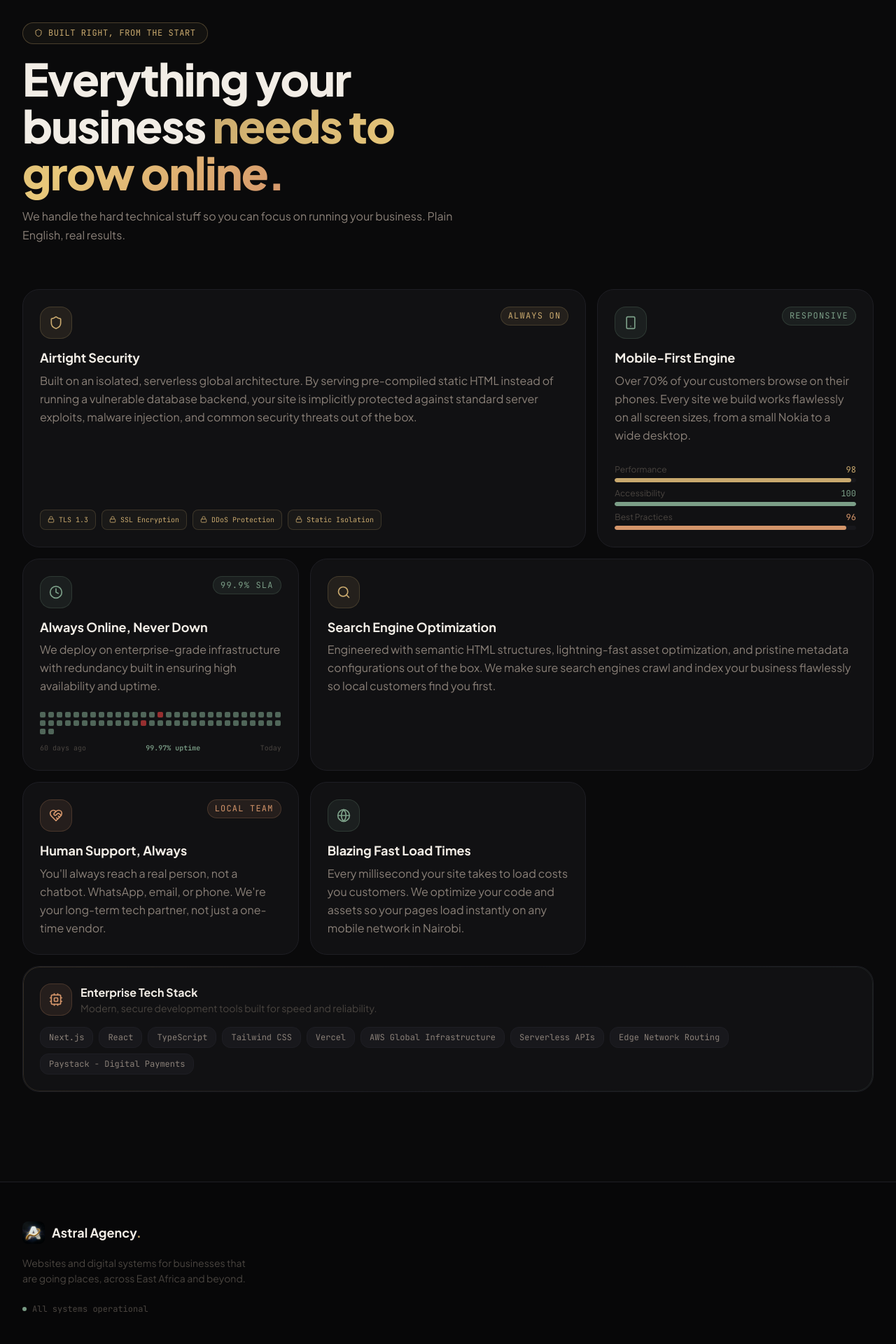
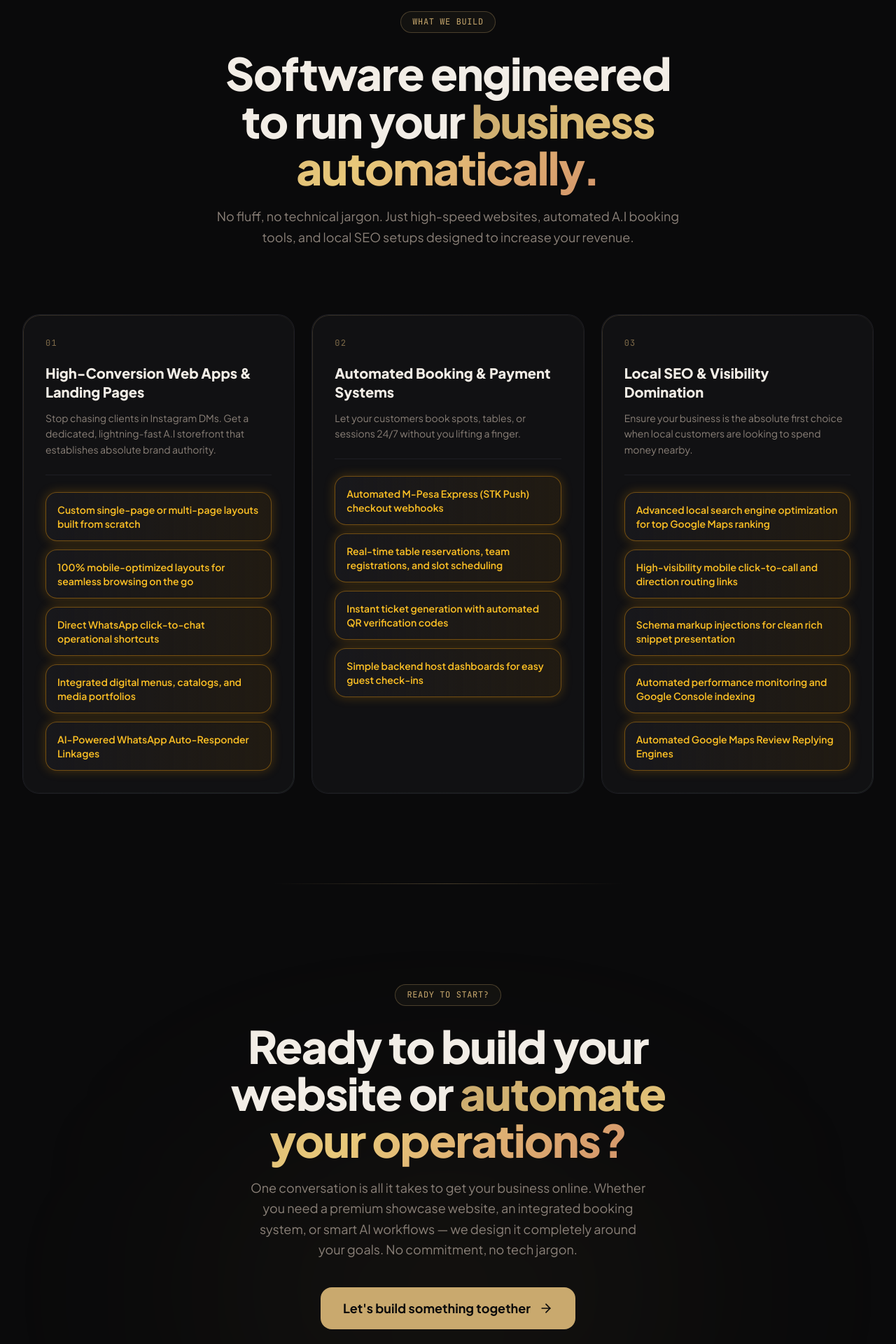
Before and after one commit to kangman19/agency-portfolio, a Next.js app: page /services in a window 1280 px wide. Shown: the part 160-2080 px from the top of the page at 70% size. Built offline with nearby package versions, Linux system fonts and the light colour scheme.

Commit message:
feat: AI features highlighted, golden buttons implemented for services provided, refactored services CTA

```diff
--- a/app/services/page.tsx
+++ b/app/services/page.tsx
@@ -1,19 +1,19 @@
 import type { Metadata } from "next";
 import { SITE } from "@/lib/content";
-import TrustGridSection from "@/components/trust-grid/TrustGridSection";
+import ServicesContent from "@/components/services/ServicesContent";
 
 export const dynamic = "force-static";
 
 export const metadata: Metadata = {
   title: `Services — ${SITE.name}`,
   description:
-    "Security, performance, SEO, and human support — everything your business needs to grow online. Built on enterprise-grade infrastructure from day one.",
+    "High-speed websites, automated A.I booking systems, and local SEO setups engineered to increase revenue for Nairobi businesses.",
 };
 
 export default function ServicesPage() {
   return (
-    <main className="min-h-screen bg-canvas pt-16">
-      <TrustGridSection />
+    <main className="relative min-h-screen bg-canvas pt-16 overflow-hidden">
+      <ServicesContent />
     </main>
   );
 }
--- /dev/null
+++ b/components/services/ServicesContent.tsx
@@ -0,0 +1,224 @@
+"use client";
+import Link from "next/link";
+import { ArrowRight } from "lucide-react";
+import { motion } from "framer-motion";
+import { useInView } from "@/lib/utils";
+
+/* ─── Content ────────────────────────────────────────────────── */
+
+const SERVICES = [
+  {
+    id: "web",
+    number: "01",
+    title: "High-Conversion Web Apps & Landing Pages",
+    subtext:
+      "Stop chasing clients in Instagram DMs. Get a dedicated, lightning-fast A.I storefront that establishes absolute brand authority.",
+    features: [
+      "Custom single-page or multi-page layouts built from scratch",
+      "100% mobile-optimized layouts for seamless browsing on the go",
+      "Direct WhatsApp click-to-chat operational shortcuts",
+      "Integrated digital menus, catalogs, and media portfolios",
+      "AI-Powered WhatsApp Auto-Responder Linkages",
+    ],
+  },
+  {
+    id: "booking",
+    number: "02",
+    title: "Automated Booking & Payment Systems",
+    subtext:
+      "Let your customers book spots, tables, or sessions 24/7 without you lifting a finger.",
+    features: [
+      "Automated M-Pesa Express (STK Push) checkout webhooks",
+      "Real-time table reservations, team registrations, and slot scheduling",
+      "Instant ticket generation with automated QR verification codes",
+      "Simple backend host dashboards for easy guest check-ins",
+    ],
+  },
+  {
+    id: "seo",
+    number: "03",
+    title: "Local SEO & Visibility Domination",
+    subtext:
+      "Ensure your business is the absolute first choice when local customers are looking to spend money nearby.",
+    features: [
+      "Advanced local search engine optimization for top Google Maps ranking",
+      "High-visibility mobile click-to-call and direction routing links",
+      "Schema markup injections for clean rich snippet presentation",
+      "Automated performance monitoring and Google Console indexing",
+      "Automated Google Maps Review Replying Engines",
+    ],
+  },
+];
+
+/* ─── Reusable gold feature bullet ──────────────────────────── */
+
+function FeaturePill({ text }: { text: string }) {
+  return (
+    <li className="rounded-2xl border border-amber-500/40 bg-gradient-to-r from-surface-2 to-[rgba(245,158,11,0.07)] px-4 py-3.5 text-sm font-semibold text-amber-400 shadow-[0_0_15px_rgba(245,158,11,0.25)] hover:border-amber-400 hover:from-[#141008] hover:to-[rgba(245,158,11,0.14)] hover:shadow-[0_0_25px_rgba(245,158,11,0.4)] transition-all duration-300 cursor-default">
+      {text}
+    </li>
+  );
+}
+
+/* ─── Section: Hero ──────────────────────────────────────────── */
+
+function HeroBlock() {
+  const [ref, inView] = useInView(0.3);
+
+  return (
+    <div ref={ref} className="max-w-3xl mx-auto text-center px-6 lg:px-8 pt-20 pb-20 lg:pt-28 lg:pb-24">
+      <motion.div
+        initial={{ opacity: 0, y: 10 }}
+        animate={inView ? { opacity: 1, y: 0 } : {}}
+        transition={{ duration: 0.45 }}
+        className="inline-flex items-center gap-2 mb-6 px-4 py-1.5 rounded-full border border-gold/30 bg-gold/5"
+      >
+        <span className="font-mono text-label text-gold uppercase tracking-wider">What we build</span>
+      </motion.div>
+
+      <motion.h1
+        initial={{ opacity: 0, y: 18 }}
+        animate={inView ? { opacity: 1, y: 0 } : {}}
+        transition={{ duration: 0.5, delay: 0.1 }}
+        className="text-display-lg font-extrabold text-text-primary mb-5 leading-[1.06]"
+      >
+        Software engineered to run your{" "}
+        <span className="gradient-text-gold">business automatically.</span>
+      </motion.h1>
+
+      <motion.p
+        initial={{ opacity: 0 }}
+        animate={inView ? { opacity: 1 } : {}}
+        transition={{ duration: 0.5, delay: 0.22 }}
+        className="text-body-lg text-text-secondary max-w-2xl mx-auto leading-relaxed"
+      >
+        No fluff, no technical jargon. Just high-speed websites, automated A.I booking tools, and local
+        SEO setups designed to increase your revenue.
+      </motion.p>
+    </div>
+  );
+}
+
+/* ─── Section: Service cards ─────────────────────────────────── */
+
+function CardsBlock() {
+  const [ref, inView] = useInView(0.15);
+
+  return (
+    <div ref={ref} className="max-w-7xl mx-auto px-6 lg:px-8 pb-24 lg:pb-32">
+      <div className="grid gap-6 lg:grid-cols-3">
+        {SERVICES.map((svc, i) => (
+          <motion.div
+            key={svc.id}
+            initial={{ opacity: 0, y: 28 }}
+            animate={inView ? { opacity: 1, y: 0 } : {}}
+            transition={{ duration: 0.5, delay: i * 0.1, ease: "easeOut" }}
+            className="rounded-3xl border border-border bg-surface p-8 bento-border flex flex-col"
+          >
+            {/* Number badge */}
+            <span className="font-mono text-label text-gold/60 tracking-widest mb-5 block">
+              {svc.number}
+            </span>
+
+            {/* Title */}
+            <h2 className="text-xl font-extrabold text-text-primary leading-snug mb-3">
+              {svc.title}
+            </h2>
+
+            {/* Value subtext */}
+            <p className="text-sm text-text-secondary leading-relaxed mb-6">
+              {svc.subtext}
+            </p>
+
+            {/* Divider */}
+            <div className="h-px bg-border mb-6" />
+
+            {/* Feature pills */}
+            <ul className="flex flex-col gap-3 flex-1">
+              {svc.features.map((f) => (
+                <FeaturePill key={f} text={f} />
+              ))}
+            </ul>
+          </motion.div>
+        ))}
+      </div>
+    </div>
+  );
+}
+
+/* ─── Section: CTA ───────────────────────────────────────────── */
+
+function CTABlock() {
+  const [ref, inView] = useInView(0.3);
+
+  return (
+    <section
+      ref={ref}
+      className="relative py-28 lg:py-36 bg-canvas overflow-hidden"
+    >
+      <div className="pointer-events-none absolute inset-0" aria-hidden>
+        <div className="absolute left-1/2 bottom-0 -translate-x-1/2 w-[700px] h-[400px] rounded-full bg-gold/[0.06] blur-[140px]" />
+        <div className="absolute left-1/2 top-0 -translate-x-1/2 w-[500px] h-[1px] bg-gradient-to-r from-transparent via-gold/30 to-transparent" />
+      </div>
+
+      <div className="relative z-10 max-w-3xl mx-auto px-6 lg:px-8 text-center">
+        <motion.div
+          initial={{ opacity: 0, y: 10 }}
+          animate={inView ? { opacity: 1, y: 0 } : {}}
+          transition={{ duration: 0.45 }}
+          className="inline-flex items-center gap-2 mb-6 px-4 py-1.5 rounded-full border border-gold/30 bg-gold/5"
+        >
+          <span className="font-mono text-label text-gold uppercase tracking-wider">Ready to start?</span>
+        </motion.div>
+
+        <motion.h2
+          initial={{ opacity: 0, y: 18 }}
+          animate={inView ? { opacity: 1, y: 0 } : {}}
+          transition={{ duration: 0.5, delay: 0.1 }}
+          className="text-display-lg font-extrabold text-text-primary mb-5"
+        >
+          Ready to build your website or{" "}
+          <span className="gradient-text-gold">automate your operations?</span>
+        </motion.h2>
+
+        <motion.p
+          initial={{ opacity: 0 }}
+          animate={inView ? { opacity: 1 } : {}}
+          transition={{ duration: 0.5, delay: 0.2 }}
+          className="text-body-lg text-text-secondary mb-10 max-w-xl mx-auto leading-relaxed"
+        >
+          One conversation is all it takes to get your business online. Whether you need a
+          premium showcase website, an integrated booking system, or smart AI workflows — we
+          design it completely around your goals. No commitment, no tech jargon.
+        </motion.p>
+
+        <motion.div
+          initial={{ opacity: 0, y: 10 }}
+          animate={inView ? { opacity: 1, y: 0 } : {}}
+          transition={{ duration: 0.45, delay: 0.3 }}
+        >
+          <Link
+            href="/contact"
+            className="inline-flex items-center gap-3 px-8 py-4 bg-gold text-canvas font-bold text-lg rounded-2xl transition-all duration-300 hover:shadow-gold-md hover:scale-[1.02] group"
+          >
+            Let&apos;s build something together
+            <ArrowRight size={20} className="transition-transform group-hover:translate-x-1" />
+          </Link>
+        </motion.div>
+      </div>
+    </section>
+  );
+}
+
+/* ─── Root export ────────────────────────────────────────────── */
+
+export default function ServicesContent() {
+  return (
+    <>
+      <div className="absolute left-1/2 top-16 -translate-x-1/2 w-[600px] h-[1px] bg-gradient-to-r from-transparent via-sage/25 to-transparent" />
+      <HeroBlock />
+      <CardsBlock />
+      <CTABlock />
+    </>
+  );
+}
--- a/components/super-section/SuperSection.tsx
+++ b/components/super-section/SuperSection.tsx
@@ -39,6 +39,7 @@ const VERTICALS: Vertical[] = [
       "Dynamic inventory grids (e.g., car fleets, portfolios)",
       "Direct WhatsApp click-to-chat operational links",
       "Optimized performance blueprints for maximum reach",
+      "AI-Powered WhatsApp Auto-Responder Linkages",
     ],
   },
   {
@@ -51,6 +52,7 @@ const VERTICALS: Vertical[] = [
       "Interactive event ticketing for trivia nights & sports screenings",
       "High-speed digital menu architectures with QR scan ordering",
       "Automated M-Pesa Express (STK Push) checkout & deposit webhooks",
+      "Automated Instagram DM-to-Booking AI Closers",
     ],
     pipeline: [
       "Customer Reserves VIP Table or Event Spot",
@@ -70,6 +72,7 @@ const VERTICALS: Vertical[] = [
       "Automated real-time stock counters",
       "Localized delivery zones and runner assignment hooks",
       "Sales reporting automated while you sleep",
+      "AI Customer Abandoned-Cart Recovery Messages",
     ],
     pipeline: [
       "Customer Checks Out",
@@ -480,7 +483,7 @@ export default function SuperSection() {
                 {vertical.bullets.map((bullet) => (
                   <li
                     key={bullet}
-                    className="rounded-2xl border border-gold/20 bg-gradient-to-r from-surface-2 to-[rgba(201,169,110,0.05)] px-4 py-3.5 text-sm font-semibold text-text-muted shadow-[0_0_0_1px_rgba(201,169,110,0.07)] hover:border-gold/40 hover:text-text-secondary hover:shadow-[0_0_16px_rgba(201,169,110,0.16)] hover:to-[rgba(201,169,110,0.10)] transition-all duration-300 cursor-default"
+                    className="rounded-2xl border border-amber-500/40 bg-gradient-to-r from-surface-2 to-[rgba(245,158,11,0.07)] px-4 py-3.5 text-sm font-semibold text-amber-400 shadow-[0_0_15px_rgba(245,158,11,0.25)] hover:border-amber-400 hover:from-[#141008] hover:to-[rgba(245,158,11,0.14)] hover:shadow-[0_0_25px_rgba(245,158,11,0.4)] transition-all duration-300 cursor-default"
                   >
                     {bullet}
                   </li>
```
Also changed, not shown: 1 other file (tests, documents, lock files or other folders).
